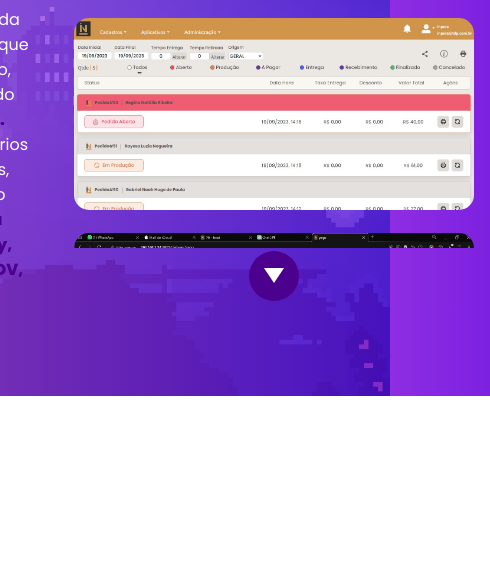
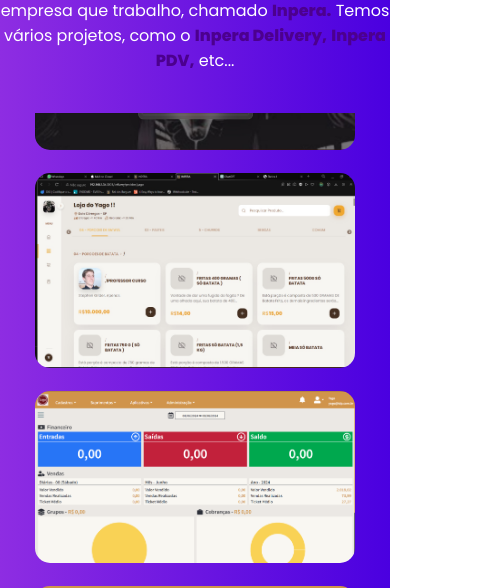
Before and after one commit to yagofontanez/TRABALHO-PORTIFOLIO-IHM, a plain HTML site: page pages/servicos.html in a window 390 px wide. Shown: the part 448-1036 px from the top of the page, 490 px wide, since content can reach past the window. Before the commit the page ends 844 px from the top, so only its background shows below. Drawn offline with Linux system fonts and the light colour scheme.

Commit message:
finalizando - responsividade telas

```diff
--- a/pages/servicos.html
+++ b/pages/servicos.html
@@ -5,6 +5,7 @@
     <meta name="viewport" content="width=device-width, initial-scale=1.0">
     <title>Yago Fontanez - Web Developer</title>
     <link rel="stylesheet" href="/styles/servicos.css">
+    <link rel="stylesheet" href="/styles/cabecalho.css">
 </head>
 <body>
 
@@ -31,26 +32,20 @@
                 <p>Nas seguintes imagens, mostro exemplos de interface que desenvolvo para o sistema da empresa que trabalho, chamado <span>Inpera.</span> Temos vários projetos, como o <span>Inpera Delivery,</span> <span>Inpera PDV,</span> etc...</p>
             </div>
             <div class="container-geral-fotos">
-                <button class="arrow">
-                    <div class="arrow-up"></div>
-                </button>
                 <div class="containeres-servicos">
                     <div class="service-dois" id="service">
-                        <img src="/images/img2.jpg" width="400px" alt="">
+                        <a href="photos-view/delivery.html"><img src="/images/img5.jpg" width="400px" class="photo"></a>
                     </div>
                     <div class="service-tres" id="service">
-                        <img src="/images/img3.jpg" width="400px" alt="">
+                        <a href="photos-view/delivery.html"><img src="/images/img3.jpg" width="400px" class="photo"></a>
                     </div>
                     <div class="service-quatro" id="service">
-                        <img src="/images/img4.jpg" width="400px" alt="">
+                        <a href="photos-view/dashboard.html"><img src="/images/img6.png" width="400px" class="photo"></a>
                     </div>
                     <div class="service-cinco" id="service">
-                        <img src="/images/img5.jpg" width="400px" alt="">
+                        <a href="photos-view/pedidos.html"><img src="/images/img4.jpg" width="400px" class="photo"></a>
                     </div>
                 </div>
-                <button id="arrow-arrow-up" class="arrow">
-                    <div class="arrow-up"></div>
-                </button>
             </div>
         </div>
     </main>
--- /dev/null
+++ b/styles/cabecalho.css
@@ -0,0 +1,13 @@
+@media (max-width: 690px) {
+    .container-header {
+        flex-direction: column;
+        align-items: center;
+        justify-content: center;
+    }
+}
+
+@media (max-width: 510px) {
+    .ul-navbar {
+        flex-direction: column;
+    }
+}
--- a/styles/contatos.css
+++ b/styles/contatos.css
@@ -187,3 +187,18 @@
     justify-content: center;
     gap: 10px;
     }
+
+
+    @media (max-width: 510px) {
+        .container-buttons {
+            flex-direction: column;
+        }
+
+        .main-content {
+            margin-top: -80px;
+        }
+
+        .container-content h1 {
+            text-align: center;
+        }
+    }
--- a/styles/qse.css
+++ b/styles/qse.css
@@ -30,7 +30,7 @@
     left: 0;
     width: 100vw;
     height: 100vh;
-    background: url('/images/bgdgif.gif') no-repeat;
+    background: url('/images/bgdgif.gif') repeat;
     background-size: cover;
     opacity: 0.5;
     z-index: -1;
@@ -150,3 +150,40 @@
     color: var(--dark-principal);
     font-weight: 800;
 }
+
+
+@media (max-width: 1085px) {
+    body {
+        overflow: scroll;
+    }
+
+    body::before {
+        background-size: cover;
+    }
+
+    .container-infos {
+        justify-content: flex-start;
+    }
+
+    #cont-info {
+        width: 30rem;
+        height: 18rem;
+        overflow: scroll;
+    }
+}
+
+@media (max-width: 690px) {
+    .container-infos {
+        flex-direction: column;
+    }
+
+    body::before {
+        background: linear-gradient(to right, var(--principal), var(--secondary));
+    }
+
+    #cont-info {
+        width: 100%;
+        height: 100%;
+        overflow: scroll;
+    }
+}
--- a/styles/servicos.css
+++ b/styles/servicos.css
@@ -120,14 +120,13 @@
     align-items: center;
     justify-content: center;
     gap: 40px;
-    margin-top: -25px;
+    margin-top: 5rem;
 }
 
 .containeres-servicos {
-    max-height: 500px;
+    max-height: 475px;
     overflow-y: scroll;
-    /* padding-top: 610px; */
-    padding: 2rem 0;
+    padding: 1rem 0;
 }
 
 .containeres-textos {
@@ -152,6 +151,7 @@
 #service img {
     border-radius: 15px;
     /* width: 100%; */
+    height: 100%;
 }
 
 .service-um,
@@ -170,41 +170,38 @@
     gap: 3px;
 }
 
-.arrow {
-    width: 50px;
-    height: 50px;
-    bottom: 40px;
-    right: 40px;
-    background-color: var(--dark-principal);
-    color: var(--white);
-    border-radius: 50px;
-    text-align: center;
-    font-size: 30px;
-    z-index: 100;
-    border: var(--dark-principal);
-    transition: 0.5s;
-  }
+@media (max-width: 660px) {
+    body {
+        overflow: scroll;
+    }
 
-  .arrow:hover {
-    transform: scale(1.1);
-  }
+    body::before {
+        background: linear-gradient(to right, var(--principal), var(--secondary));
+    }
 
-  .arrow:active {
-    background-color: var(--dark-principal);
-  }
+    .content-services {
+        flex-direction: column;
+    }
 
-  .arrow-up {
-    width: 0;
-    height: 0;
-    border-left: 10px solid transparent;
-    border-right: 10px solid transparent;
-    margin-left: auto;
-    margin-right: auto;
-    margin-top: 35%;
-    margin-bottom: 60%;
-    border-bottom: 15px solid var(--white);
-  }
+    .containeres-textos {
+        text-align: center;
+        width: 30rem;
+    }
+}
 
-  #arrow-arrow-up div {
-    transform: rotate(180deg);
-  }
+@media (max-width: 480px) {
+    .containeres-textos {
+        width: 25rem;
+    }
+}
+
+@media (max-width: 420px) {
+    .photo {
+        width: 320px;
+    }
+
+    .containeres-textos {
+        text-wrap: wrap;
+        width: 100%;
+    }
+}
--- a/styles/style.css
+++ b/styles/style.css
@@ -130,3 +130,18 @@
 .container-textos-main h1 {
     color: var(--white);
 }
+
+
+@media (max-width: 510px) {
+    body {
+        overflow: scroll;
+    }
+
+    body::before {
+        background: linear-gradient(to right, var(--principal), var(--secondary));
+    }
+
+    .image-yago {
+        width: 250px;
+    }
+}
--- /dev/null
+++ b/styles/styles-photos-view/dashboard.css
@@ -0,0 +1,48 @@
+@import url('https://fonts.googleapis.com/css2?family=Poppins:ital,wght@0,100;0,200;0,300;0,400;0,500;0,600;0,700;0,800;0,900;1,100;1,200;1,300;1,400;1,500;1,600;1,700;1,800;1,900&display=swap');
+
+* {
+    margin: 0;
+    padding: 0;
+    box-sizing: border-box;
+    font-family: 'Poppins', sans-serif;
+    text-decoration: none;
+    list-style: none;
+}
+
+:root {
+    --principal: #8E2DE2;
+    --secondary: #4A00E0;
+    --dark-principal: #4c008e;
+    --white: #fff;
+}
+
+
+body {
+    background: url('../../images/img6.png') no-repeat center center fixed;
+    background-size: cover;
+    width: 100vw;
+    height: 100vh;
+    margin: 0;
+    padding: 0;
+    overflow: hidden;
+    display: flex;
+    flex-direction: column;
+    align-items: center;
+    justify-content: flex-end;
+}
+
+a {
+    color: inherit;
+}
+
+.container-text {
+    display: flex;
+    align-items: center;
+    justify-content: space-between;
+    width: 100vw;
+    position: relative;
+    text-align: center;
+    background: var(--dark-principal);
+    color: var(--white);
+    padding: 0 20px;
+}
--- /dev/null
+++ b/styles/styles-photos-view/delivery.css
@@ -0,0 +1,48 @@
+@import url('https://fonts.googleapis.com/css2?family=Poppins:ital,wght@0,100;0,200;0,300;0,400;0,500;0,600;0,700;0,800;0,900;1,100;1,200;1,300;1,400;1,500;1,600;1,700;1,800;1,900&display=swap');
+
+* {
+    margin: 0;
+    padding: 0;
+    box-sizing: border-box;
+    font-family: 'Poppins', sans-serif;
+    text-decoration: none;
+    list-style: none;
+}
+
+:root {
+    --principal: #8E2DE2;
+    --secondary: #4A00E0;
+    --dark-principal: #4c008e;
+    --white: #fff;
+}
+
+
+body {
+    background: url('../../images/img3.jpg') no-repeat center center fixed;
+    background-size: cover;
+    width: 100vw;
+    height: 100vh;
+    margin: 0;
+    padding: 0;
+    overflow: hidden;
+    display: flex;
+    flex-direction: column;
+    align-items: center;
+    justify-content: flex-end;
+}
+
+a {
+    color: inherit;
+}
+
+.container-text {
+    display: flex;
+    align-items: center;
+    justify-content: space-between;
+    width: 100vw;
+    position: relative;
+    text-align: center;
+    background: var(--dark-principal);
+    color: var(--white);
+    padding: 0 20px;
+}
--- /dev/null
+++ b/styles/styles-photos-view/pedidos.css
@@ -0,0 +1,48 @@
+@import url('https://fonts.googleapis.com/css2?family=Poppins:ital,wght@0,100;0,200;0,300;0,400;0,500;0,600;0,700;0,800;0,900;1,100;1,200;1,300;1,400;1,500;1,600;1,700;1,800;1,900&display=swap');
+
+* {
+    margin: 0;
+    padding: 0;
+    box-sizing: border-box;
+    font-family: 'Poppins', sans-serif;
+    text-decoration: none;
+    list-style: none;
+}
+
+:root {
+    --principal: #8E2DE2;
+    --secondary: #4A00E0;
+    --dark-principal: #4c008e;
+    --white: #fff;
+}
+
+
+body {
+    background: url('../../images/img4.jpg') no-repeat center center fixed;
+    background-size: cover;
+    width: 100vw;
+    height: 100vh;
+    margin: 0;
+    padding: 0;
+    overflow: hidden;
+    display: flex;
+    flex-direction: column;
+    align-items: center;
+    justify-content: flex-end;
+}
+
+a {
+    color: inherit;
+}
+
+.container-text {
+    display: flex;
+    align-items: center;
+    justify-content: space-between;
+    width: 100vw;
+    position: relative;
+    text-align: center;
+    background: var(--dark-principal);
+    color: var(--white);
+    padding: 0 20px;
+}
```
Also changed, not shown: index.html (+1 -0 lines), pages/contatos.html (+1 -0 lines), pages/photos-view/dashboard.html (added, +19 -0 lines), pages/photos-view/delivery.html (added, +19 -0 lines), pages/photos-view/pedidos.html (added, +19 -0 lines), pages/qse.html (+1 -0 lines), images/img6.png (added).
